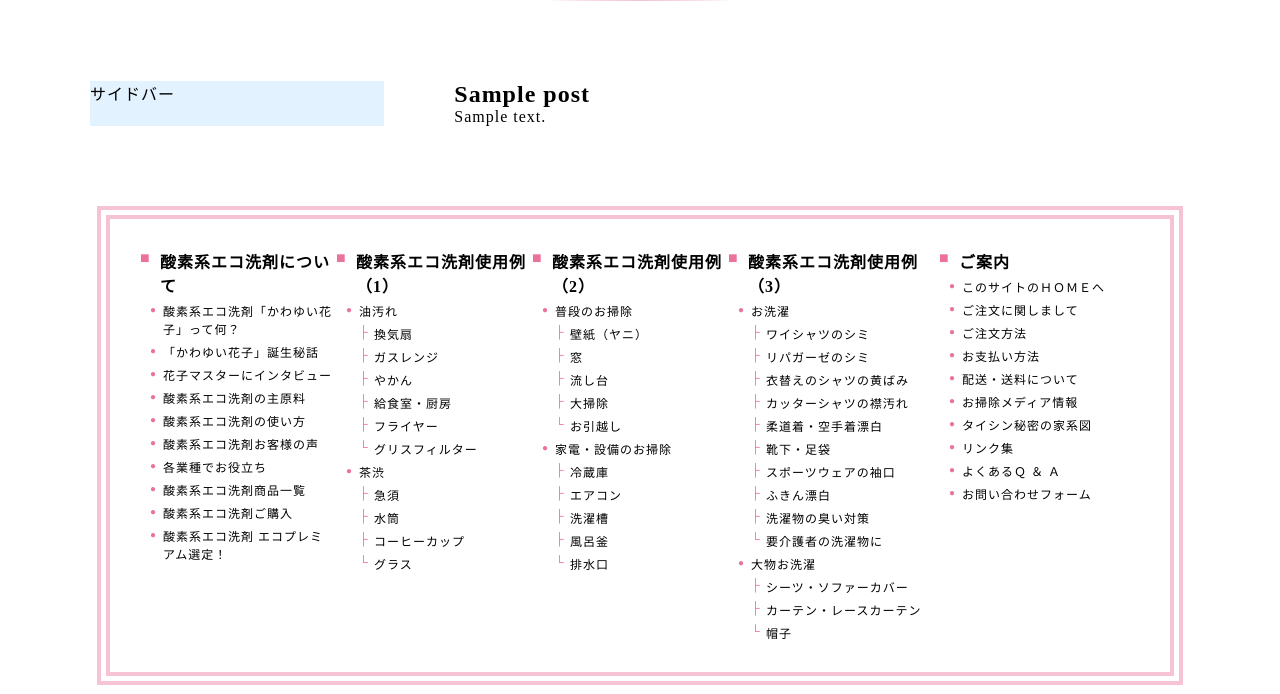
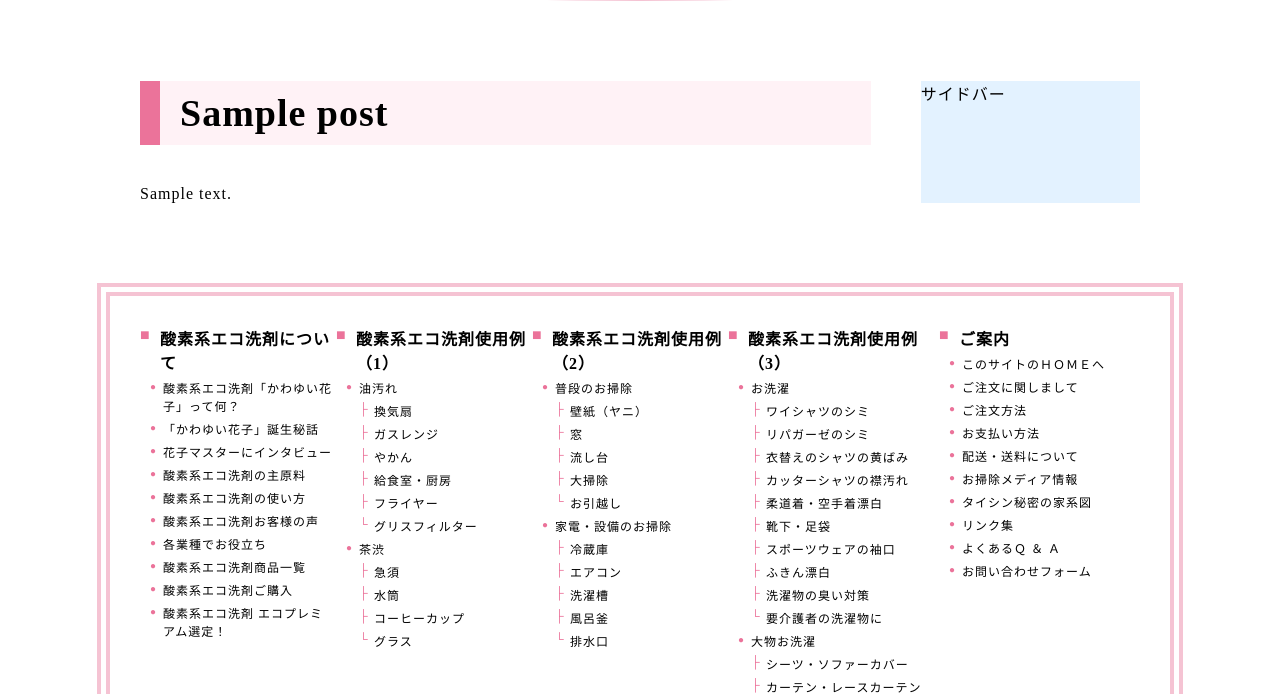
Before and after one commit to RyosukeNishio/sanso-power, a WordPress theme: template single.php in a window 1280 px wide. Shown: the part 649-1343 px from the top of the page. Run offline with PHP 8.4 and a stand-in for WordPress, Linux system fonts and the light colour scheme; the site name, menu and one post (Sample post) are stand-ins, and other content is empty; some libraries are stand-ins or nearby versions.

Commit message:
add: singleページ構築、サムネイル設定機能を追加

```diff
--- a/assets/css/style.css
+++ b/assets/css/style.css
@@ -217,10 +217,17 @@ img {
 
 .single_main {
   margin: 80px auto;
-  width: 1100px;
+  width: 1000px;
   display: grid;
-  gap: 70px;
-  grid-template-columns: 0.4fr 1fr;
+  gap: 50px;
+  grid-template-columns: 1fr 0.3fr;
+}
+.single_main .blog-detail__title {
+  margin-bottom: 40px;
+  padding: 10px 20px;
+  font-size: 38px;
+  background: #fff2f6;
+  border-left: 20px solid #eb739a;
 }
 .side {
   background: #e3f2ff;
--- a/assets/css/style.scss
+++ b/assets/css/style.scss
@@ -252,15 +252,23 @@ $spsize: 767px;
 .single{
   &_main{
     margin: 80px auto;
-    width: 1100px;
+    width: 1000px;
     display: grid;
-    gap: 70px;
-    grid-template-columns: 0.4fr 1fr;
+    gap: 50px;
+    grid-template-columns: 1fr 0.3fr;
+    .blog-detail__title{
+      margin-bottom: 40px;
+      padding: 10px 20px;
+      font-size: 38px;
+      background: $lightpink;
+      border-left: 20px solid $hardpink;
+    }
   }
   &_sec{
 
   }
 }
+
 
 .side{
   background: $lightblue;
--- /dev/null
+++ b/functions.php
@@ -0,0 +1 @@
+<?php add_theme_support('post-thumbnails'); ?>
--- a/single.php
+++ b/single.php
@@ -1,11 +1,6 @@
 <?php get_header(); ?>
 
 <main class="single_main">
-
-
-  <section class="side">
-      サイドバー
-  </section>
 
   <section class="single_sec">
     <?php if (have_posts()) : while (have_posts()) : the_post(); ?>
@@ -15,11 +10,11 @@
       <?php // タイトルを表示する end ?>
 
       <?php // アイキャッチ画像を表示する start ?>
-        <?php if(has_post_thumbnail()): ?>
-        <div class="blog-detail__image">
-            <img src="<?php the_post_thumbnail_url('large'); ?>">
-        </div>
-        <?php endif; ?>
+      <?php //if(has_post_thumbnail()): ?>
+      <!-- <div class="blog-detail__image">
+          <img src="<?php // the_post_thumbnail_url('large'); ?>">
+      </div> -->
+      <?php // endif; ?>
       <?php // アイキャッチ画像を表示する end ?>
 
       <?php // 本文を表示する start ?>
@@ -55,6 +50,10 @@
 
   </section>
 
+  <section class="side">
+      サイドバー
+  </section>
+
 </main>
 
 
```
Also changed, not shown: 1 other file. Lines whose indentation alone changed are shown as unchanged.
